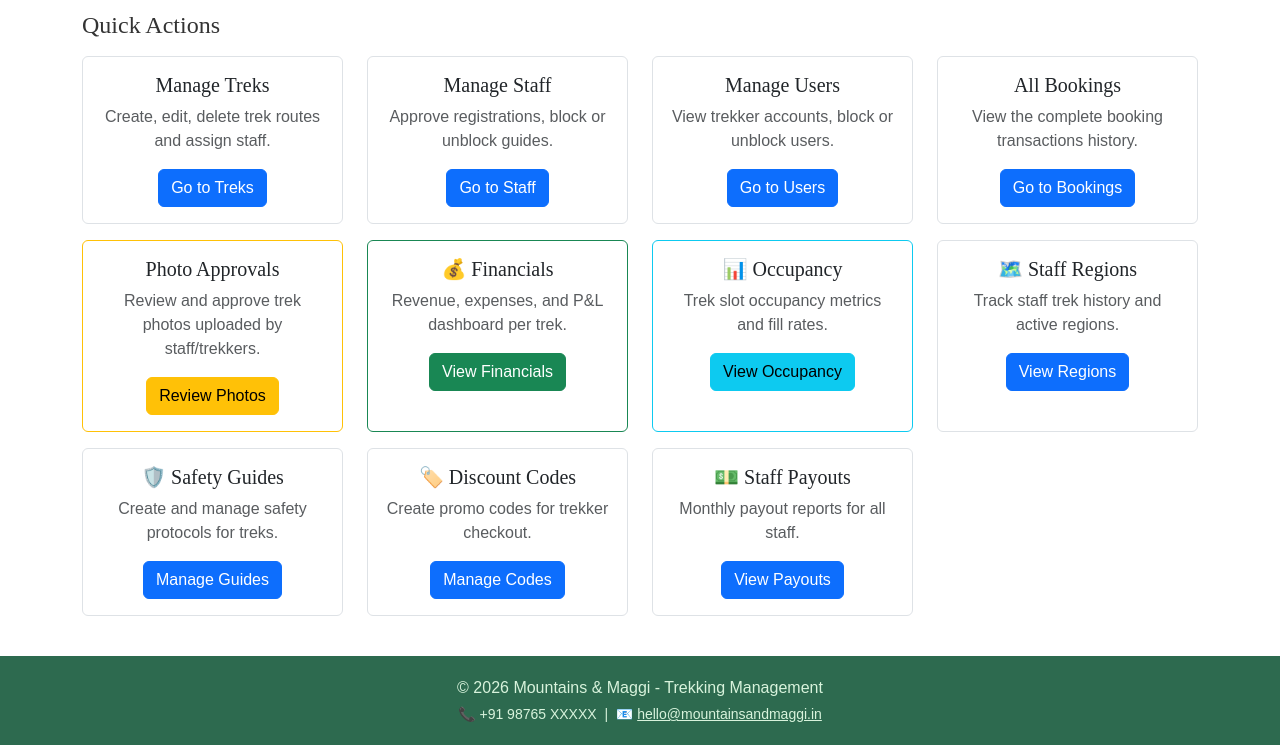
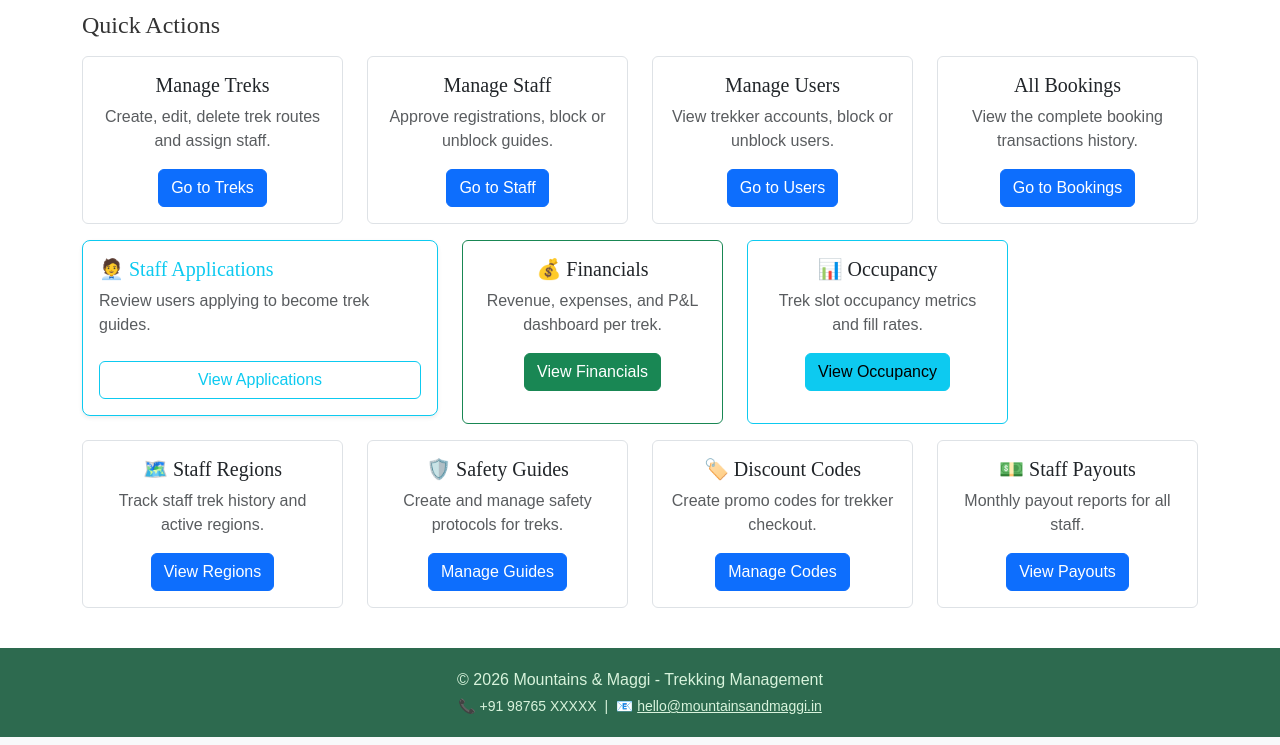
Before and after one commit to SujashBharadwaj/TrekkingManagementAppMAD1PROJECT, a Flask app: page /admin/dashboard in a window 1280 px wide. Shown: the part 512-1257 px from the top of the page. Run offline with Flask 3, Linux system fonts and the light colour scheme; the visitor is signed in with stand-in values (Sample User, id 1); data comes from the database, SQL or seed files in the repository.

Commit message:
feat: handle staff applications in admin panel

```diff
--- a/templates/admin/dashboard.html
+++ b/templates/admin/dashboard.html
@@ -124,12 +124,12 @@
             </div>
         </div>
     </div>
-    <div class="col-md-3 mb-3">
-        <div class="card h-100 border border-warning">
-            <div class="card-body text-center">
-                <h5 class="card-title">Photo Approvals</h5>
-                <p class="card-text text-muted">Review and approve trek photos uploaded by staff/trekkers.</p>
-                <a href="{{ url_for('admin.pending_photos') }}" class="btn btn-warning">Review Photos</a>
+    <div class="col-md-4 mb-4">
+        <div class="card h-100 shadow-sm border-info">
+            <div class="card-body">
+                <h5 class="card-title text-info">🧑‍💼 Staff Applications</h5>
+                <p class="card-text text-muted">Review users applying to become trek guides.</p>
+                <a href="{{ url_for('admin.staff_applications') }}" class="btn btn-outline-info w-100 mt-2">View Applications</a>
             </div>
         </div>
     </div>
```
Also changed, not shown: templates/admin/applications.html (added, +52 -0 lines).
